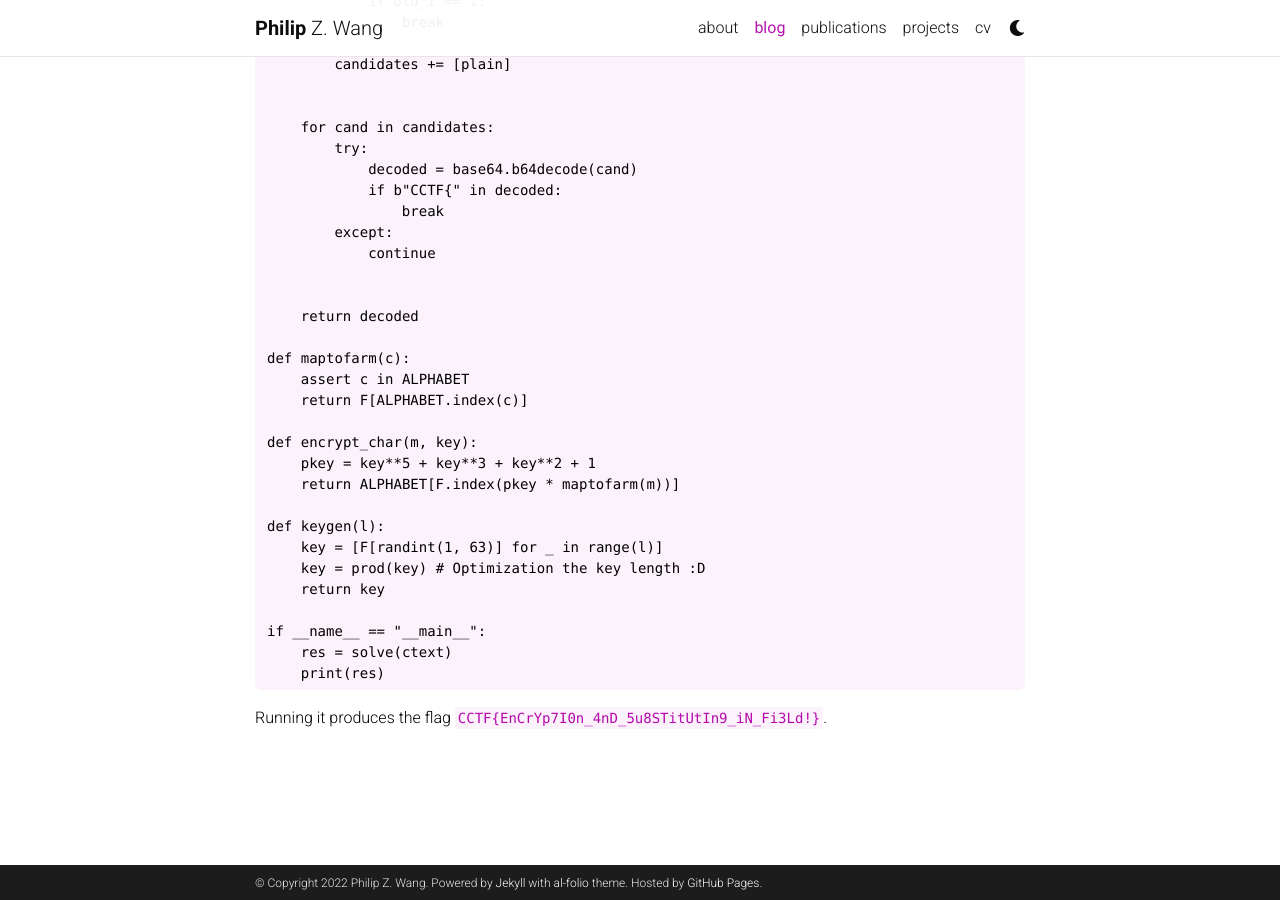
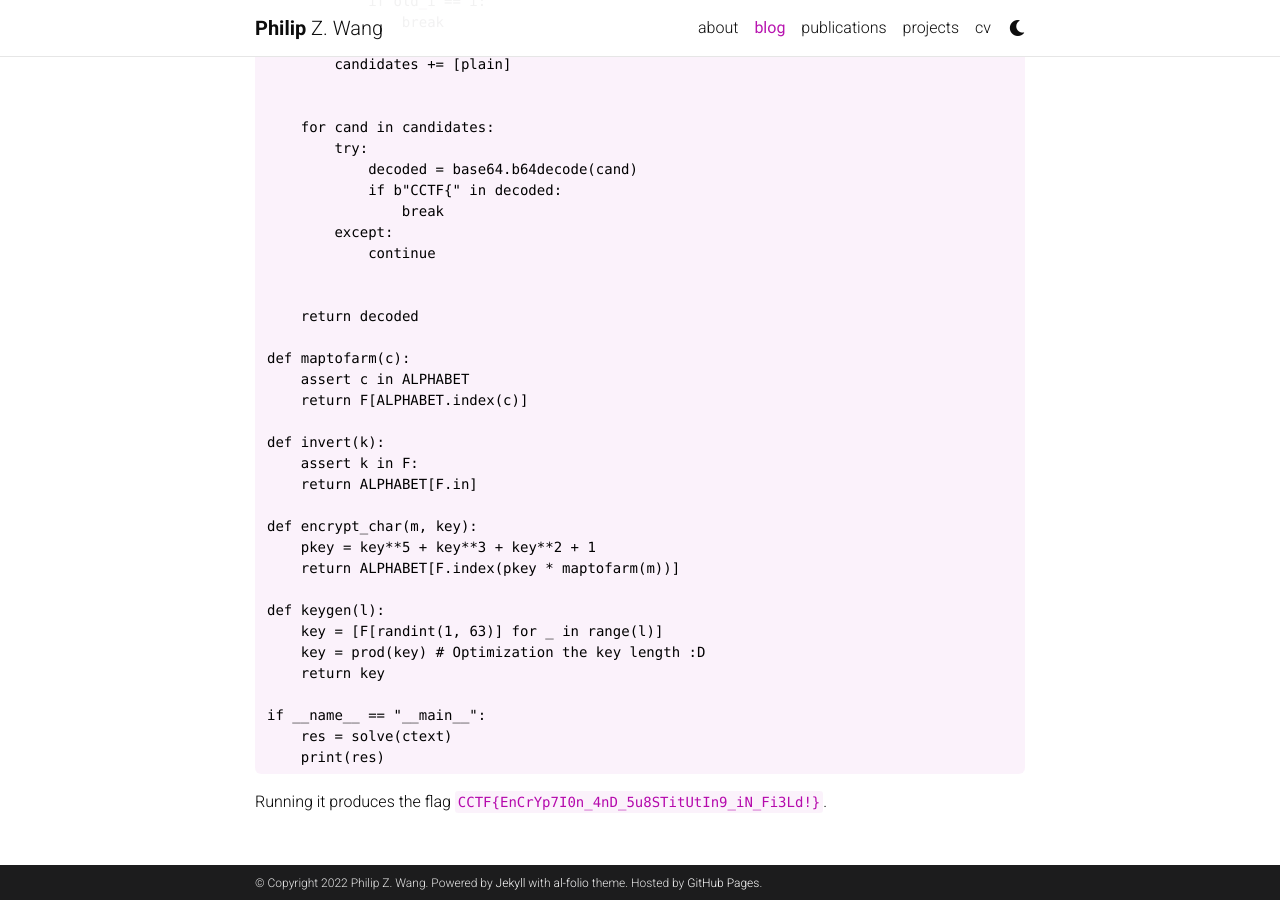
Before and after one commit to pwang00/pwang00.github.io, a Jekyll site: the page built from _posts/2022-07-22-farm.md, in a window 1280 px wide and 900 px high, scrolled down 1137 px. Built offline with Jekyll 4.4.1, drawn with Linux system fonts in a browser that asks for light colours; comment, search, counter and statistics services are not loaded; a style sheet for code colours, icons or effects is not loaded; some of the changed text lies outside the part shown.

Commit message:
Update blog

```diff
--- a/_posts/2022-07-22-farm.md
+++ b/_posts/2022-07-22-farm.md
@@ -66,6 +66,10 @@ def maptofarm(c):
     assert c in ALPHABET
     return F[ALPHABET.index(c)]
 
+def invert(k):
+    assert k in F:
+    return ALPHABET[F.in]
+
 def encrypt_char(m, key):
     pkey = key**5 + key**3 + key**2 + 1
     return ALPHABET[F.index(pkey * maptofarm(m))]
```
Also changed, not shown: other parts of _posts/2022-07-22-farm.md (+1 -1 lines).
